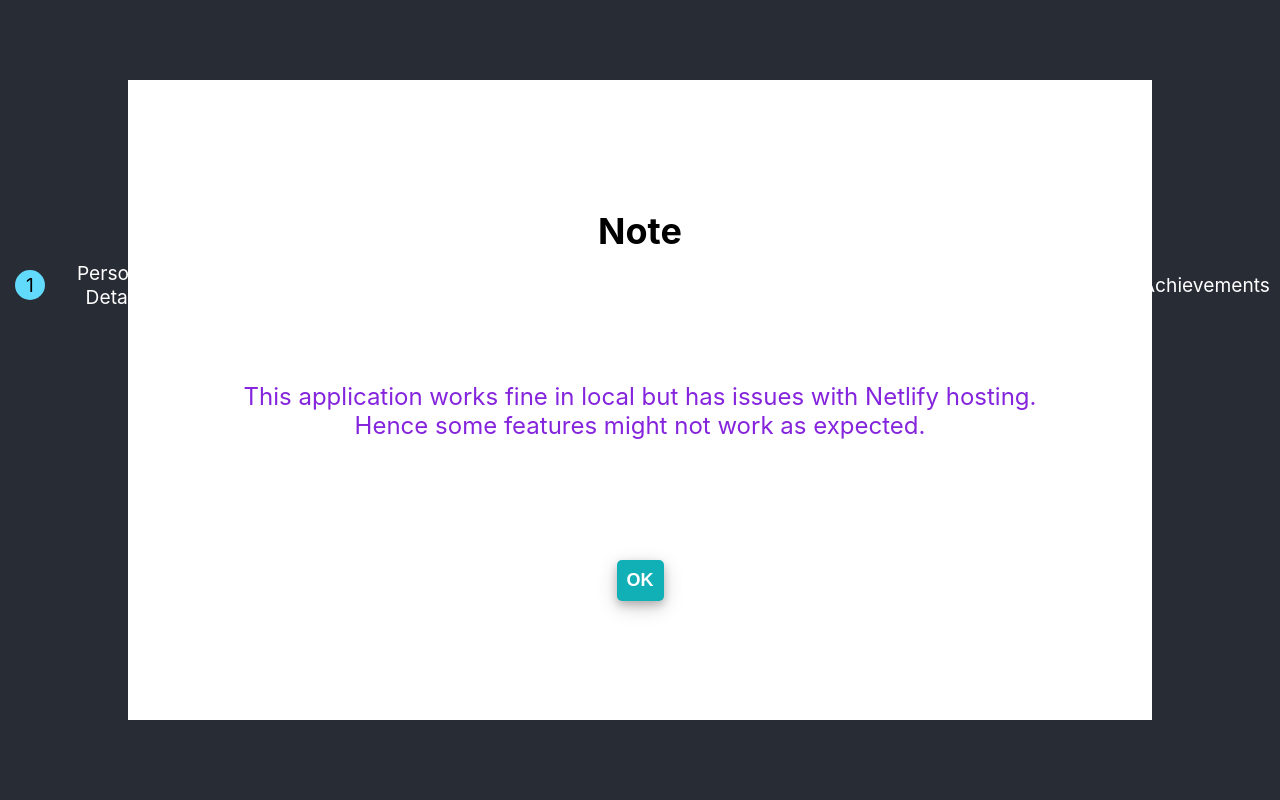
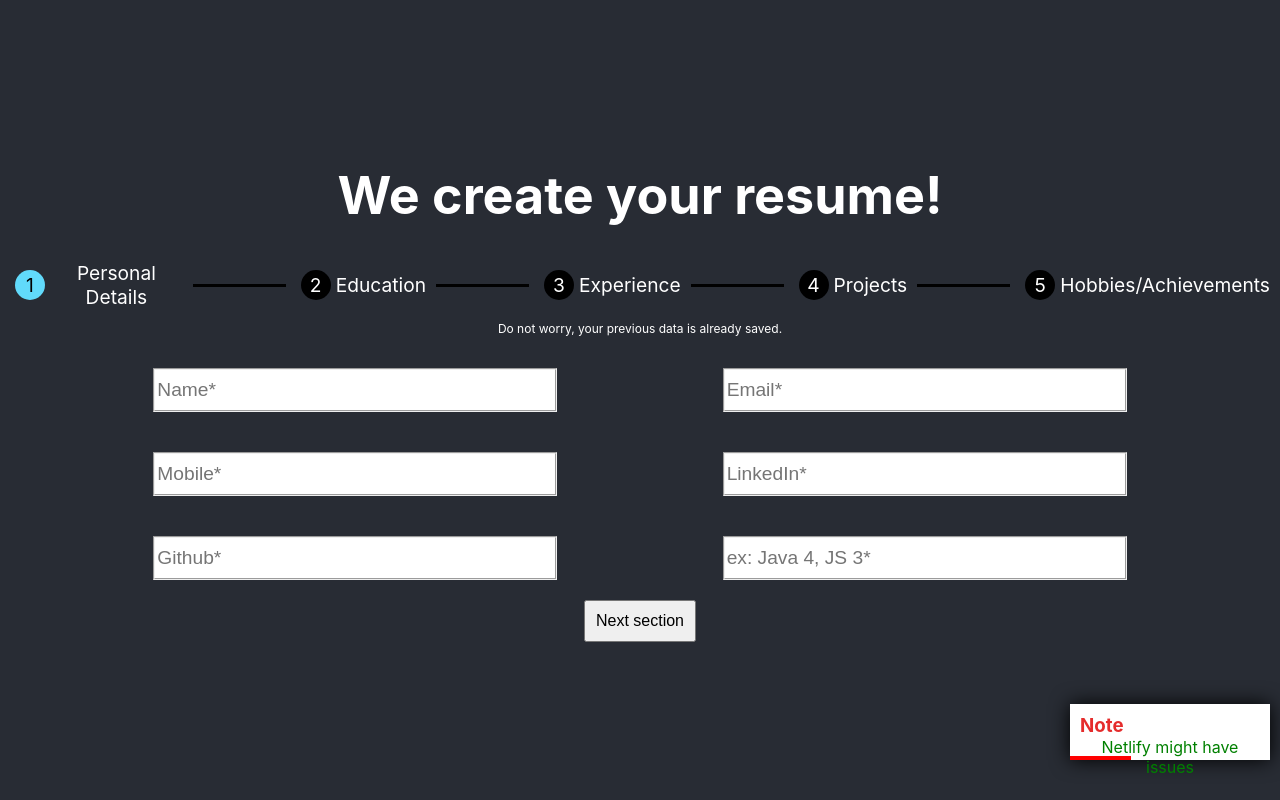
Before and after one commit to NikBK/resumeBuilder, a React (Create React App) app: page / in a window 1280 px wide. Built offline with nearby package versions, Linux system fonts and the light colour scheme.

Commit message:
removes netlify popup and adds toast

```diff
--- a/src/App.css
+++ b/src/App.css
@@ -1,5 +1,7 @@
 .App {
   text-align: center;
+  position: relative;
+  overflow-x: hidden;
 }
 
 .App-logo {
@@ -11,45 +13,57 @@
   display: flex;
   flex-direction: column;
   justify-content: space-evenly;
-  align-items: center;
+  align-items: flex-start;
   position: absolute;
-  top: 50%;
-  left: 50%;
-  transform: translate(-50%, -50%);
+  bottom: 5%;
+  right: -250px;
   background-color: white;
-  color: rgb(132, 36, 221);
-  height: 80vh;
-  width: 80vw;
-  font-size: 24px;
+  color: green;
+  height: 56px;
+  width: 200px;
+  padding: 10px;
+  box-shadow: 0 0 20px #000;
+  font-size: 16px;
   z-index: 2;
-  animation: come .5s linear;
+  animation: slide 7s linear;
 }
 
-@keyframes come {
-  0% {
-    top: -50%;
+@keyframes slide {
+  20% {
+    right: 10px;
   }
 
   100% {
-    top: 50%;
+    right: 10px;
   }
 }
 
-.netlify-popup-msg>h2 {
-  color: black;
+.netlify-popup-msg::after {
+  content: "";
+  position: absolute;
+  bottom: 0;
+  left: 0;
+  width: 100%;
+  height: 4px;
+  background-color: red;
+  animation: reduceTime 5s linear forwards;
+  animation-delay: 2s;
 }
 
-.popup-btn {
-  font-size: 18px;
-  font-weight: bold;
-  margin: 20px 10px;
-  padding: 10px;
-  background-color: #10b0b6;
-  color: white;
-  border: none;
-  box-shadow: 0 4px 8px 0 rgba(0, 0, 0, 0.2), 0 6px 20px 0 rgba(0, 0, 0, 0.19);
-  cursor: pointer;
-  border-radius: 5px;
+@keyframes reduceTime {
+  100% {
+    width: 0%;
+  }
+}
+
+
+.netlify-popup-msg>div {
+  padding: 0 0 8px;
+}
+
+.netlify-popup-msg>h3 {
+  color: #e52c2c;
+  margin: 0;
 }
 
 @media (prefers-reduced-motion: no-preference) {
--- a/src/App.js
+++ b/src/App.js
@@ -60,22 +60,15 @@
 function App() {
 
   const [page, setPage] = useState(0);
-  const [showPopUp, setShowPopUp] = useState(true);
 
   return (
     <div className="App">
-      {
-        showPopUp
-        &&
-        <div className='netlify-popup-msg'>
-          <h2>Note</h2>
-          <div>
-            <div>This application works fine in local but has issues with Netlify hosting.</div>
-            <div>Hence some features might not work as expected.</div>
-          </div>
-          <button className='popup-btn' onClick={() => setShowPopUp(false)}>OK</button>
+      <div className='netlify-popup-msg'>
+        <h3>Note</h3>
+        <div>
+          <div>Netlify might have issues</div>
         </div>
-      }
+      </div>
       <div className="App-header">
         <h1>We create your resume!</h1>
 
```
